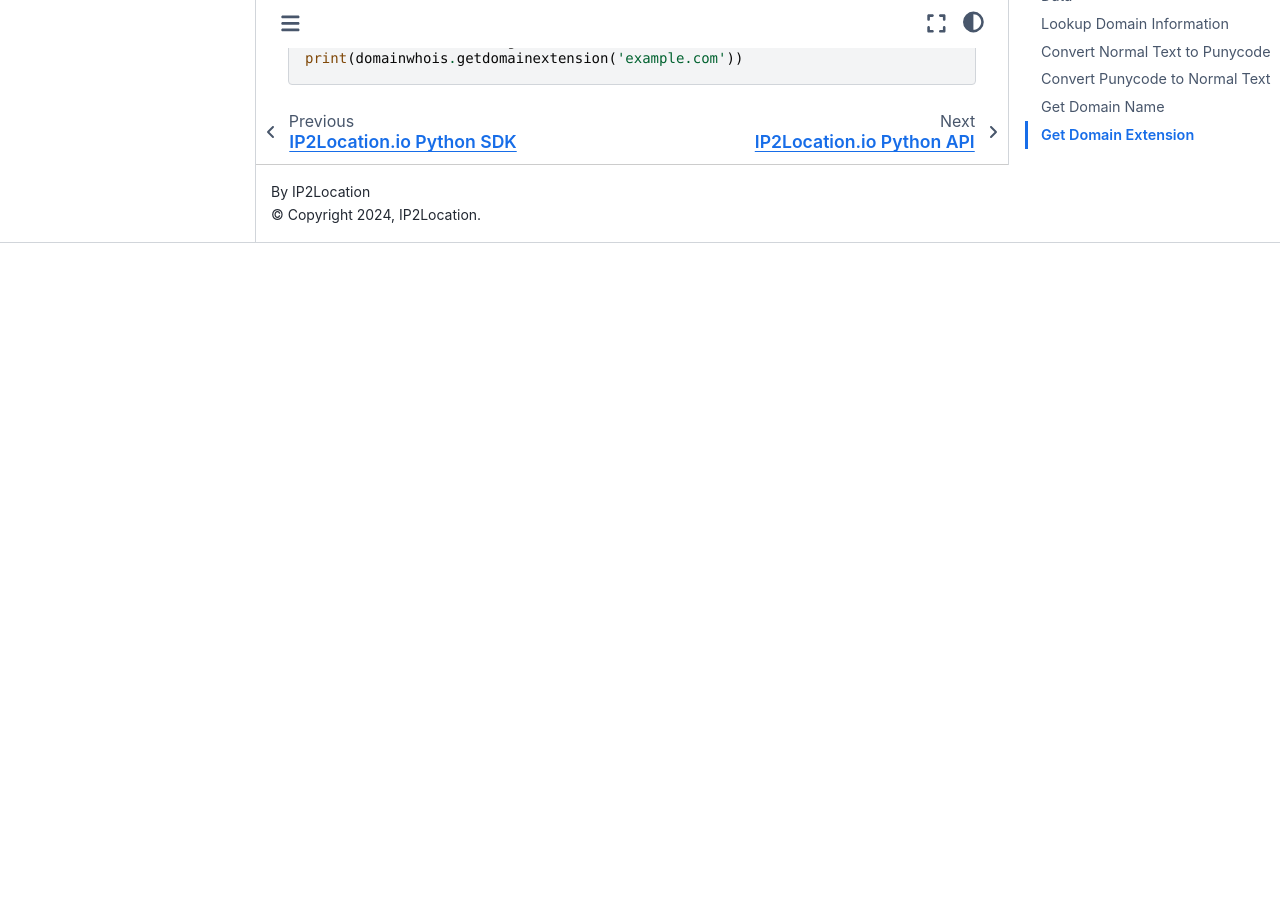
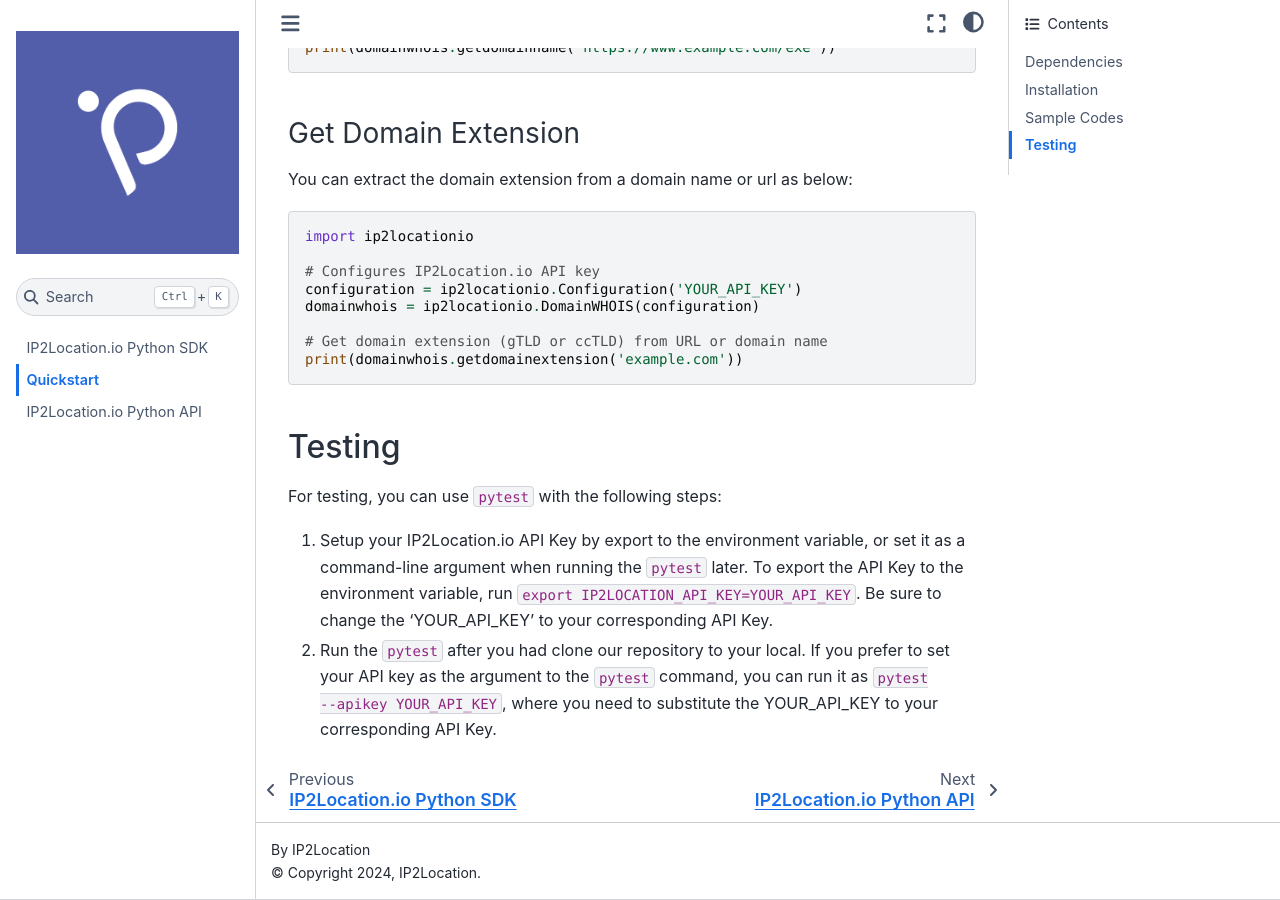
Before and after one commit to ip2location/ip2location-io-python, a Sphinx documentation site: the page built from docs/source/quickstart.md, in a window 1280 px wide and 900 px high, scrolled down 2329 px. Built offline with Sphinx 7.4.7 and the Sphinx Book theme 1.1.4, drawn with Linux system fonts in a browser that asks for light colours; before the commit the page ends 2572 px from its top, so only the background shows below that; some of the changed text lies outside the part shown.

Commit message:
Update quickstart.md
- Added installation instruction for Arch Linux.
- Added testing instruction.

````diff
--- a/docs/source/quickstart.md
+++ b/docs/source/quickstart.md
@@ -6,9 +6,20 @@
 
 ## Installation
 
+### PyPI Installation
+
 Use the following command to install the module:
 ```Bash
 pip install ip2location-io
+```
+
+### Arch Linux
+
+For Arch Linux user, you can install the module using the following command:
+```Bash
+git clone https://aur.archlinux.org/ip2location-io-python.git && cd ip2location-io-python
+export IP2LOCATION_API_KEY=YOUR_API_KEY
+makepkg -si
 ```
 
 ## Sample Codes
@@ -102,3 +113,10 @@
 # Get domain extension (gTLD or ccTLD) from URL or domain name
 print(domainwhois.getdomainextension('example.com'))
 ```
+
+## Testing
+
+For testing, you can use `pytest` with the following steps:
+
+1. Setup your IP2Location.io API Key by export to the environment variable, or set it as a command-line argument when running the `pytest` later. To export the API Key to the environment variable, run `export IP2LOCATION_API_KEY=YOUR_API_KEY`. Be sure to change the 'YOUR_API_KEY' to your corresponding API Key.
+2. Run the `pytest` after you had clone our repository to your local. If you prefer to set your API key as the argument to the `pytest` command, you can run it as `pytest --apikey YOUR_API_KEY`, where you need to substitute the YOUR_API_KEY to your corresponding API Key.
````
